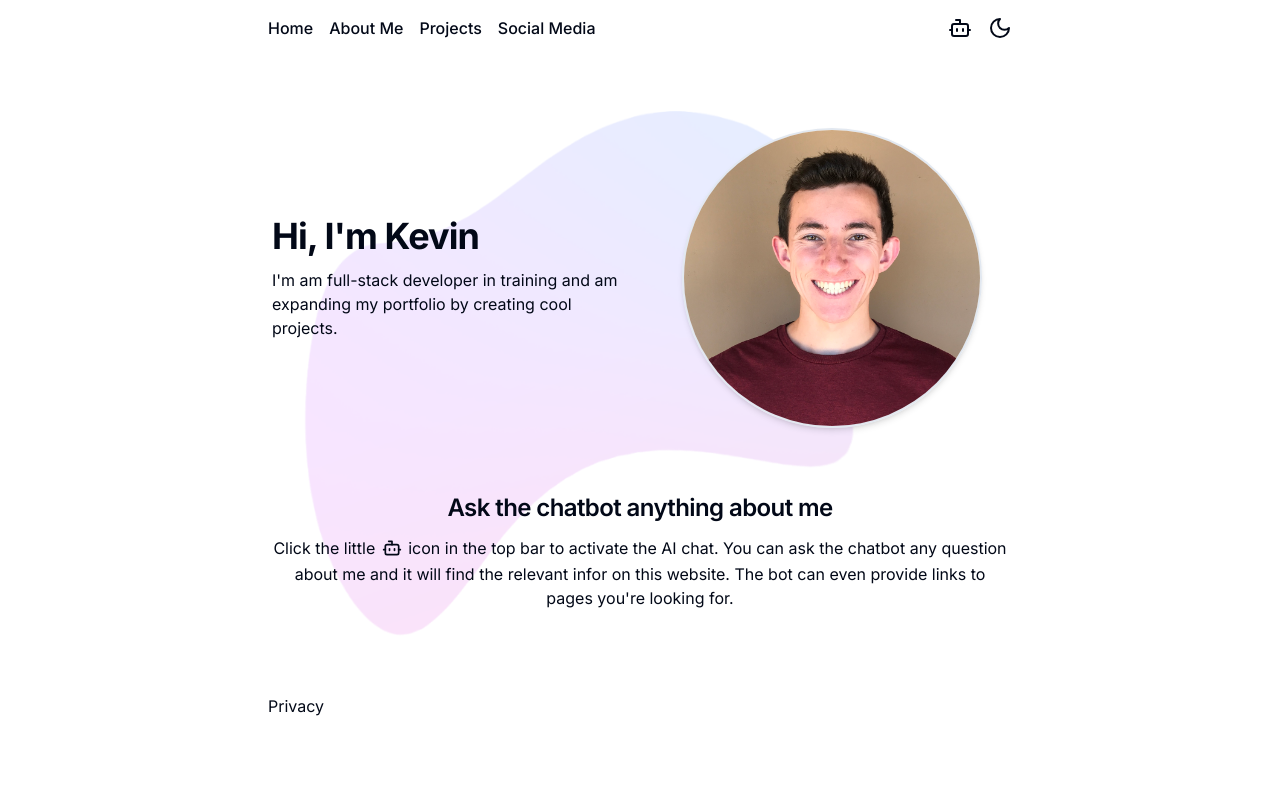
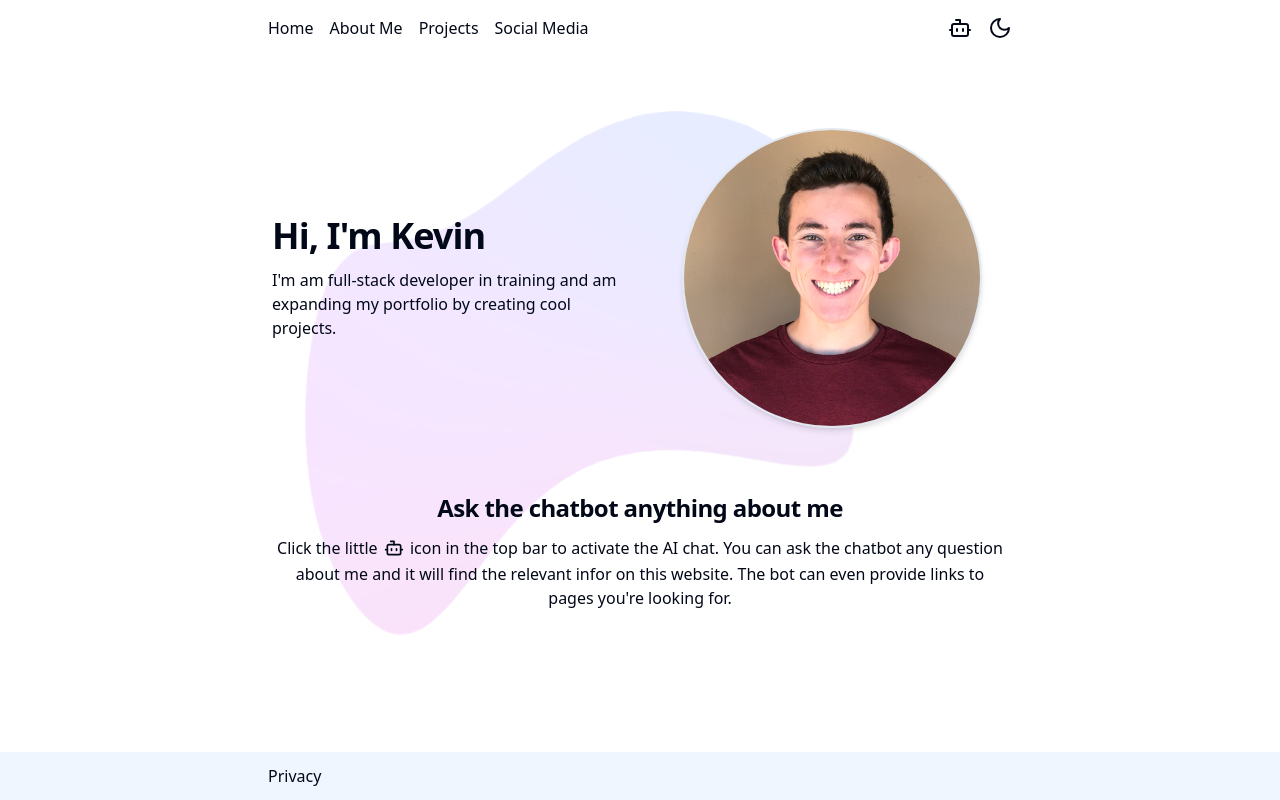
Before and after one commit to kbrenn02/portfolio-website, a Next.js app in the folder portfolio-website/: page / in a window 1280 px wide. Built offline with nearby package versions, Linux system fonts and the light colour scheme.

Commit message:
Stick footer to bottom of page

```diff
--- a/portfolio-website/app/layout.tsx
+++ b/portfolio-website/app/layout.tsx
@@ -22,11 +22,11 @@ export default function RootLayout({
   children: React.ReactNode;
 }>) {
   return (
-    <html lang="en">
-      <body className={inter.className}>
+    <html lang="en" className="h-screen">
+      <body className="flex flex-col min-h-screen">
         <ThemeProvider attribute="class">
             <Navbar />
-            <main className="mx-auto max-w-3xl px-3 py-10">{children}</main>
+            <main className="flex-grow mx-auto max-w-3xl px-3 py-10">{children}</main>
             <Footer />
         </ThemeProvider>
       </body>
--- a/portfolio-website/src/components/Footer.tsx
+++ b/portfolio-website/src/components/Footer.tsx
@@ -2,7 +2,7 @@ import React from 'react'
 import Link from 'next/link'
 
 const Footer = () => {
-  return <footer>
+  return <footer className='w-full bg-blue-50 '>
     <nav className='max-w-3xl mx-auto flex gap-3 p-3'>
         <Link href="/privacy">Privacy</Link>
     </nav>
```
Also changed, not shown: 1 other file (tests, documents, lock files or other folders).
